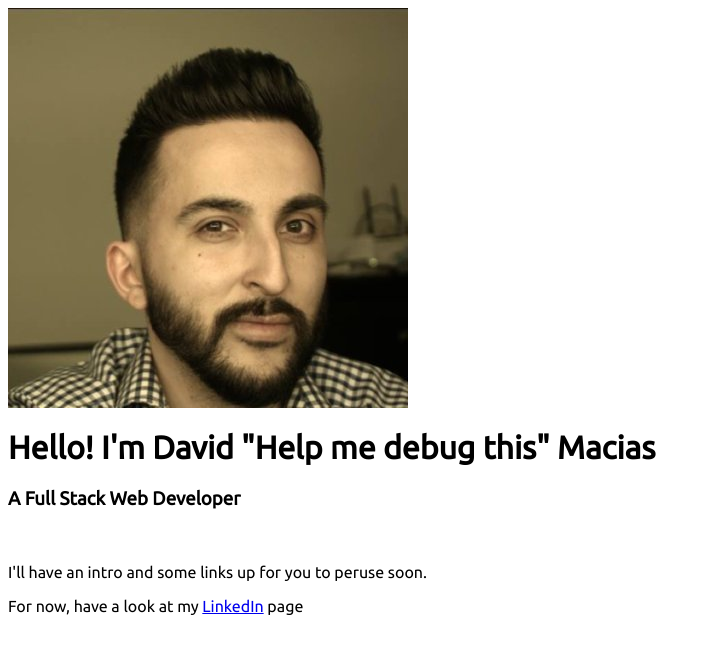
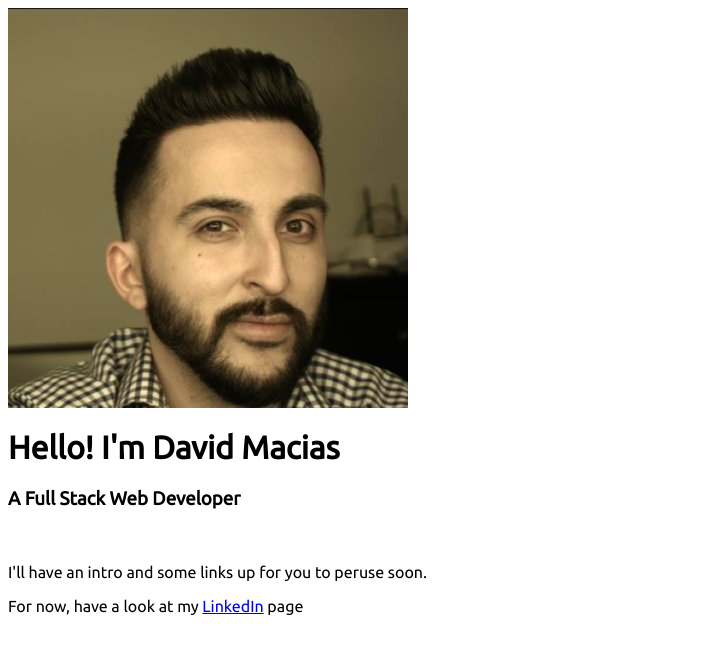
Before and after one commit to dmacstack/dmacstack.github.io, a plain HTML site: page index.html in a window 1280 px wide. Shown: the whole page, without its empty margins (0-711 px from the left). Drawn offline with nearby package versions, Linux system fonts and the light colour scheme.

Commit message:
Update index.html

```diff
--- a/index.html
+++ b/index.html
@@ -13,7 +13,7 @@
             <img src="david.jpg" class="img-responsive">
           </div>
           <div class="col-md-6">
-            <h1>Hello! I'm David "Help me debug this" Macias</h1>
+            <h1>Hello! I'm David Macias</h1>
             <h3>A Full Stack Web Developer</h3>
             <br>
             <p>I'll have an intro and some links up for you to peruse soon.</p>
```
